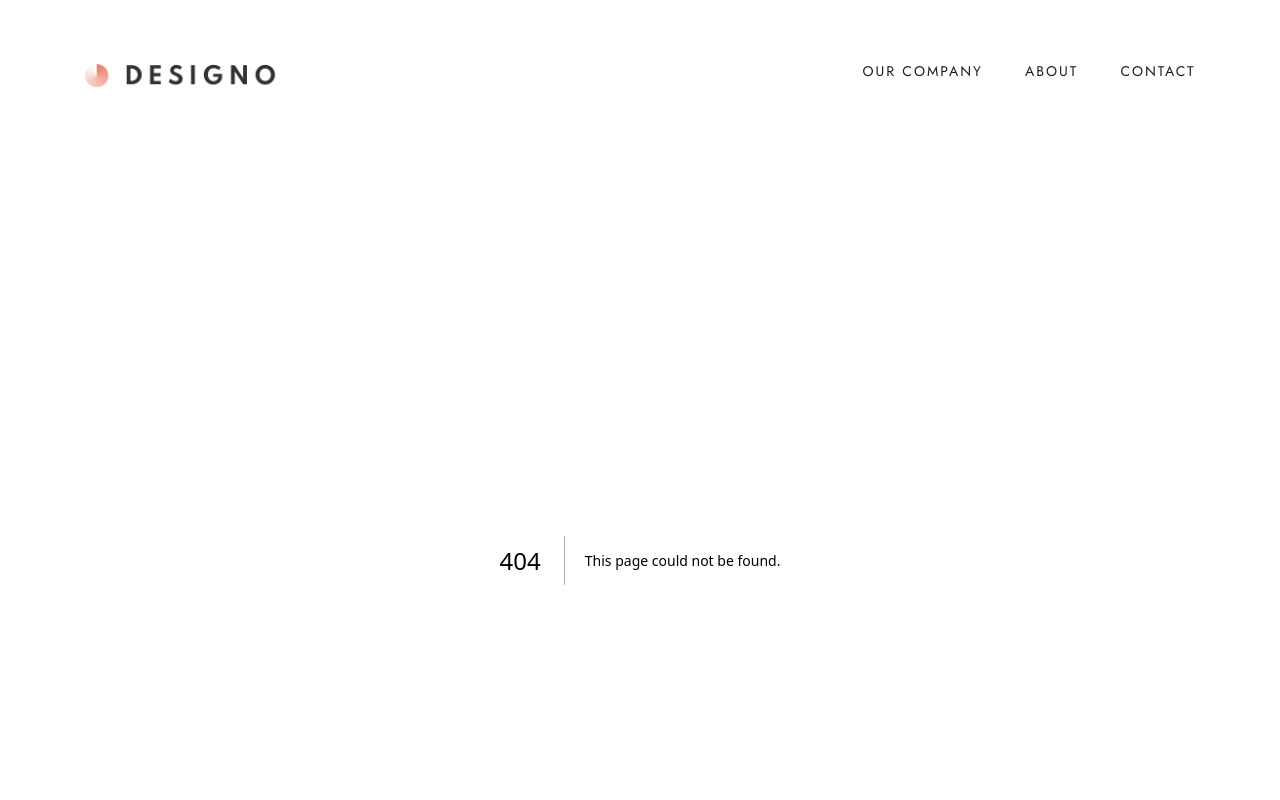
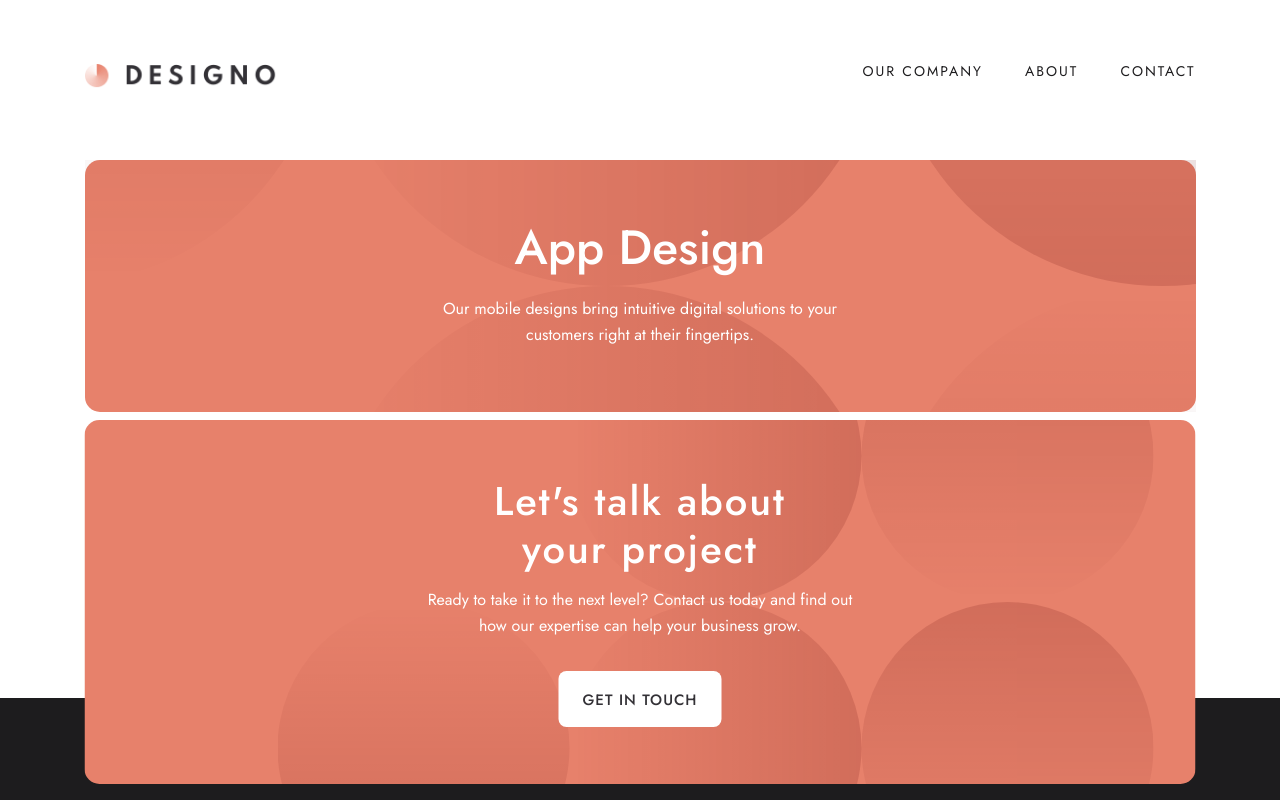
Before and after one commit to dbslapitan/designo, a Next.js app: page /designs/app in a window 1280 px wide. Before the commit this address had no page. Shown: the top 800 px of the page. Built offline with nearby package versions, Linux system fonts and the light colour scheme.

Commit message:
add routes for designs and fix overlay blocking click

```diff
--- /dev/null
+++ b/src/app/designs/app/page.module.scss
@@ -0,0 +1,7 @@
+@use "../../../styles/mixins" as *;
+@use "../../../styles/variables" as *;
+
+.web{
+    position: relative;
+    padding: 0 0 17.875rem;
+}
--- /dev/null
+++ b/src/app/designs/app/page.tsx
@@ -0,0 +1,17 @@
+import CallToAction from "@/ui/call-to-action/call-to-action";
+import styles from "./page.module.scss";
+import TitleSection from "@/ui/title-section/title-section";
+
+export default function AppDesigns(){
+
+    const data = {
+        title: "App Design",
+        description: "Our mobile designs bring intuitive digital solutions to your customers right at their fingertips."
+    }
+    return(
+        <main className={`${styles["web"]}`}>
+            <TitleSection data={data}/>
+            <CallToAction />
+        </main>
+    );
+}
--- /dev/null
+++ b/src/app/designs/graphic/page.module.scss
@@ -0,0 +1,7 @@
+@use "../../../styles/mixins" as *;
+@use "../../../styles/variables" as *;
+
+.web{
+    position: relative;
+    padding: 0 0 17.875rem;
+}
--- a/src/app/page.module.scss
+++ b/src/app/page.module.scss
@@ -24,7 +24,7 @@
             background-repeat: no-repeat;
             transform: rotateZ(180deg);
             background-position: 0% 4.625rem;
-            z-index: 0;
+            z-index: -1;
         }
     }
 
--- a/src/app/page.tsx
+++ b/src/app/page.tsx
@@ -18,19 +18,19 @@ export default function Home() {
         </section>
         <ul className={`${styles["designs"]}`}>
             <li className={`${styles["designs__item"]}`}>
-                <Link href={`/#`} className={`${styles["designs__link"]} ${styles["designs__link--web"]}`}>
+                <Link href={`/designs/web`} className={`${styles["designs__link"]} ${styles["designs__link--web"]}`}>
                     <h2 className={`${styles["designs__title"]}`}>WEB DESIGN</h2>
                     <p className={`${styles["designs__sub"]}`}>VIEW PROJECTS</p>
                 </Link>
             </li>
             <li className={`${styles["designs__item"]}`}>
-                <Link href={`/#`} className={`${styles["designs__link"]} ${styles["designs__link--app"]}`}>
+                <Link href={`/designs/app`} className={`${styles["designs__link"]} ${styles["designs__link--app"]}`}>
                     <h2 className={`${styles["designs__title"]}`}>APP DESIGN</h2>
                     <p className={`${styles["designs__sub"]}`}>VIEW PROJECTS</p>
                 </Link>
             </li>
             <li className={`${styles["designs__item"]}`}>
-                <Link href={`/#`} className={`${styles["designs__link"]} ${styles["designs__link--graphic"]}`}>
+                <Link href={`/designs/graphic`} className={`${styles["designs__link"]} ${styles["designs__link--graphic"]}`}>
                     <h2 className={`${styles["designs__title"]}`}>GRAPHIC DESIGN</h2>
                     <p className={`${styles["designs__sub"]}`}>VIEW PROJECTS</p>
                 </Link>
```
Also changed, not shown: src/app/designs/graphic/page.tsx (added, +17 -0 lines).
